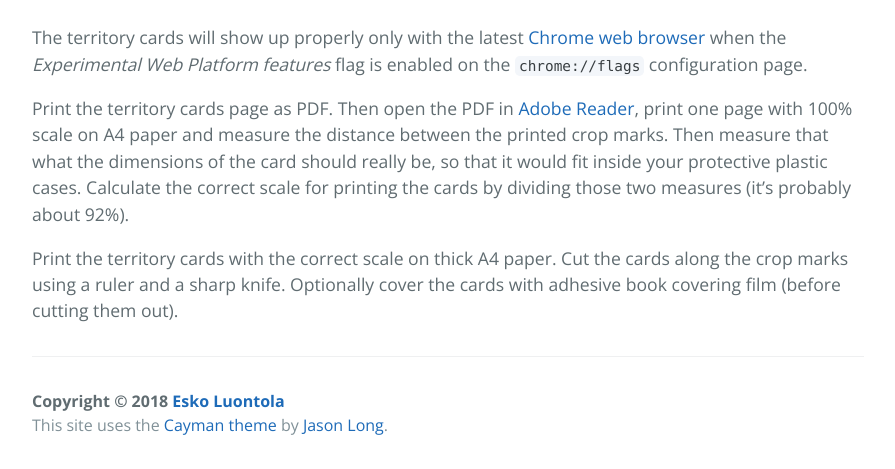
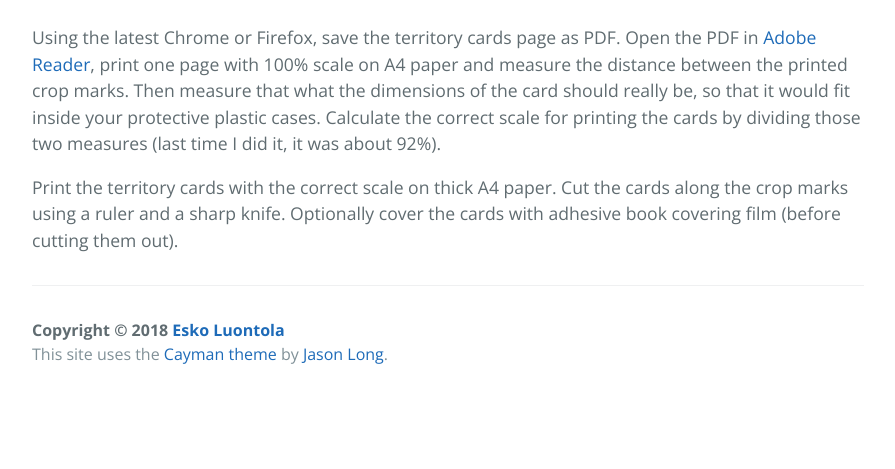
Before and after one commit to luontola/territory-bro, a Jekyll site: the page built from docs/guide/print-cards.md, in a window 1280 px wide. Shown: the part 798-1267 px from the top of the page, without its empty margins (192-1087 px from the left). Built offline with Jekyll 4.4.1, drawn with Linux system fonts in a browser that asks for light colours; after the commit the page ends 1196 px from its top, so only the background shows below that.

Commit message:
Experimental features should no more be needed

```diff
--- a/docs/guide/print-cards.md
+++ b/docs/guide/print-cards.md
@@ -9,8 +9,6 @@ title: Printing Territory Cards
 
 <!-- TODO: importing -->
 
-The territory cards will show up properly only with the latest [Chrome web browser](https://www.google.com/chrome/browser/desktop/index.html) when the *Experimental Web Platform features* flag is enabled on the `chrome://flags` configuration page.
-
-Print the territory cards page as PDF. Then open the PDF in [Adobe Reader](https://get.adobe.com/reader/), print one page with 100% scale on A4 paper and measure the distance between the printed crop marks. Then measure that what the dimensions of the card should really be, so that it would fit inside your protective plastic cases. Calculate the correct scale for printing the cards by dividing those two measures (it's probably about 92%).
+Using the latest Chrome or Firefox, save the territory cards page as PDF. Open the PDF in [Adobe Reader](https://get.adobe.com/reader/), print one page with 100% scale on A4 paper and measure the distance between the printed crop marks. Then measure that what the dimensions of the card should really be, so that it would fit inside your protective plastic cases. Calculate the correct scale for printing the cards by dividing those two measures (last time I did it, it was about 92%).
 
 Print the territory cards with the correct scale on thick A4 paper. Cut the cards along the crop marks using a ruler and a sharp knife. Optionally cover the cards with adhesive book covering film (before cutting them out).
```
